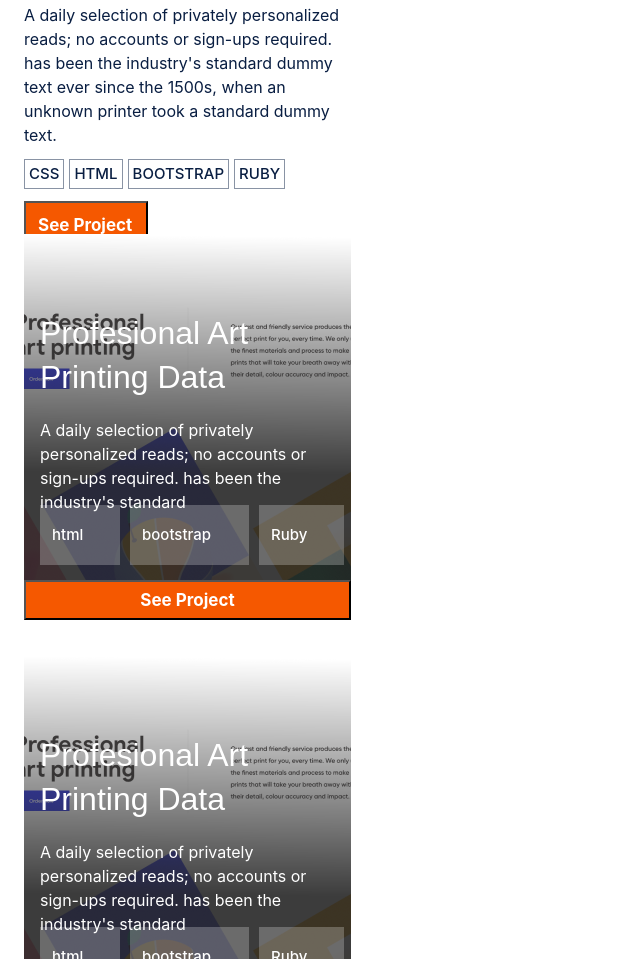
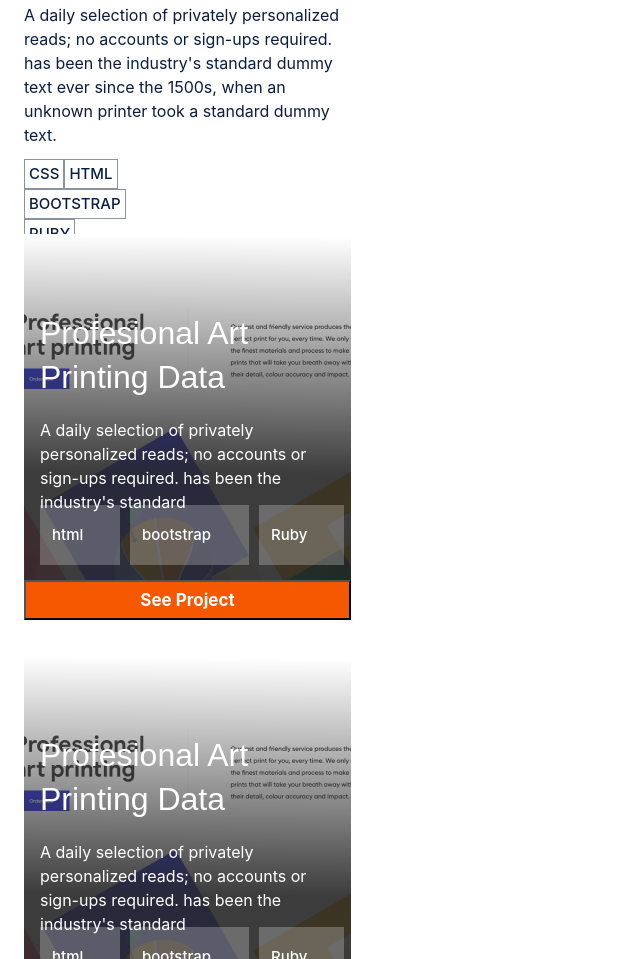
Before and after one commit to Ibtisam34/portofolio-mobile, a website: page index.html in a window 1280 px wide. Shown: the part 1455-2414 px from the top of the page, without its empty margins (0-640 px from the left). Drawn offline with Linux system fonts and the light colour scheme.

Commit message:
updated css

```diff
--- a/style.css
+++ b/style.css
@@ -287,20 +287,19 @@
 }
 
 .languageBoxes {
-  display: flex;
-  flex-direction: row;
+
+  /*display: flex;
+  flex-direction: row;*/
   align-items: center;
   gap: 5px;
   padding-left: 0;
   margin-bottom: 0;
   margin-top: 0;
-
-  /* Inside auto layout */
-
   flex: none;
   order: 0;
   flex-grow: 0;
   list-style: none;
+  float:left;
 }
 
 .work1 p {
@@ -343,7 +342,7 @@
 .languageBoxes .box p {
   box-sizing: border-box;
   border: 1px solid #8993a4;
-  display: flex;
+  /* display: flex;*/
   align-items: center;
   padding: 4px 4px;
   font-family: "Inter", sans-serif;
@@ -351,6 +350,7 @@
   font-weight: 500;
   font-size: 15px;
   line-height: 20px;
+   float:left;
 }
 
 .MultiPostStories button {
```
